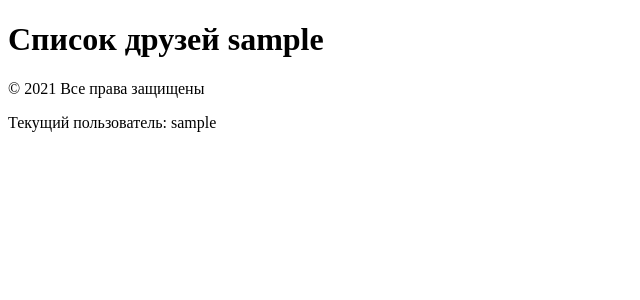
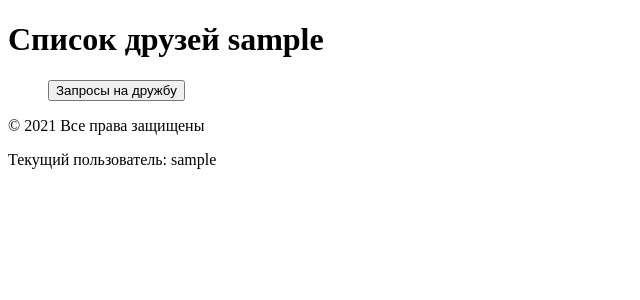
Before and after one commit to Kon4ka/Friends, a Django app: page /accounts/profile/ in a window 1280 px wide. Shown: the part 62-362 px from the top of the page, without its empty margins (0-640 px from the left). Run offline with Django 4.2, Linux system fonts and the light colour scheme; the visitor is signed in with stand-in values (Sample User, id 1); data that the repository does not hold is empty.

Commit message:
add accept request

```diff
--- a/friendtalk/chat/templates/accounts/profile.html
+++ b/friendtalk/chat/templates/accounts/profile.html
@@ -5,5 +5,26 @@
 {% for friend in friends %}
 <li>{{ friend.username }}</li>
 {% endfor %}
+    <div class="btn-group">
+        <button onclick="window.location.href='/accounts/requests'">Запросы на дружбу</button>
+    </div>
 </ul>
 {% endblock %}
+.btn-group button {
+  background-color: #04AA6D; /* Зеленый фон */
+  border: 1px solid green; /* Зеленая рамка */
+  color: white; /* Белый текст */
+  padding: 10px 24px; /* Немного отступа */
+  cursor: pointer; /* Указатель/рука */
+  width: 50%; /* Установите ширину при необходимости */
+  display: block; /* Сделайте кнопки появляются друг под другом */
+}
+
+.btn-group button:not(:last-child) {
+  border-bottom: none; /* Предотвратить двойные границы */
+}
+
+/* Добавьте цвет фона при наведении */
+.btn-group button:hover {
+  background-color: #3e8e41;
+}
--- a/friendtalk/chat/views.py
+++ b/friendtalk/chat/views.py
@@ -75,3 +75,13 @@ class ProfileView(ListView):
         else:
             friends = []
         return friends
+
+class FriendRequestListView(ListView):
+  # Этот класс наследует от ListView и отображает список запросов в друзья для текущего пользователя
+  model = FriendRequest # Указываем модель, из которой берем данные
+  template_name = 'friend_request_list.html' # Указываем шаблон, который используем для отображения
+  context_object_name = 'friend_requests' # Указываем имя переменной, которая будет содержать список запросов
+
+  def get_queryset(self):
+    # Этот метод фильтрует запросы по получателю, который является текущим пользователем
+    return FriendRequest.objects.filter(to_user=self.request.user)
--- a/friendtalk/friendtalk/urls.py
+++ b/friendtalk/friendtalk/urls.py
@@ -17,7 +17,7 @@ Including another URLconf
 from django.contrib import admin
 from django.urls import path
 from django.contrib.auth import views as auth_views
-from chat.views import RegisterUser, ProfileView, add_friend
+from chat.views import RegisterUser, ProfileView, add_friend, FriendRequestListView
 
 
 urlpatterns = [
@@ -26,5 +26,6 @@ urlpatterns = [
     path("register/", RegisterUser.as_view(), name="register"),
     path('add-friend/', add_friend, name='add_friend'),
     path('accounts/profile/', ProfileView.as_view(), name ='profile'),
+    path('accounts/requests/', FriendRequestListView.as_view(), name='requests'),
 
 ]
```
Also changed, not shown: friendtalk/chat/templates/friend_request_list.html (added, +14 -0 lines).
